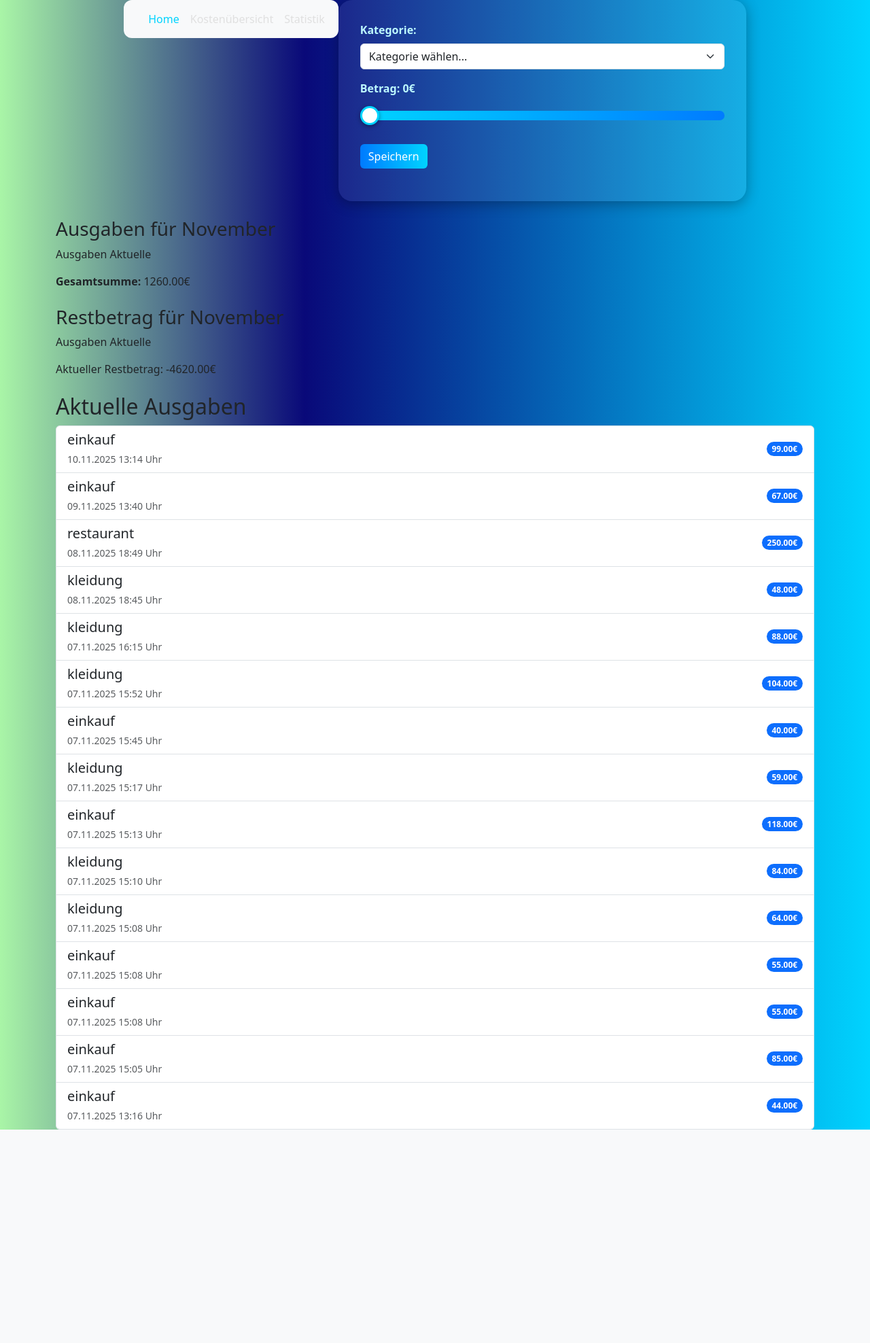
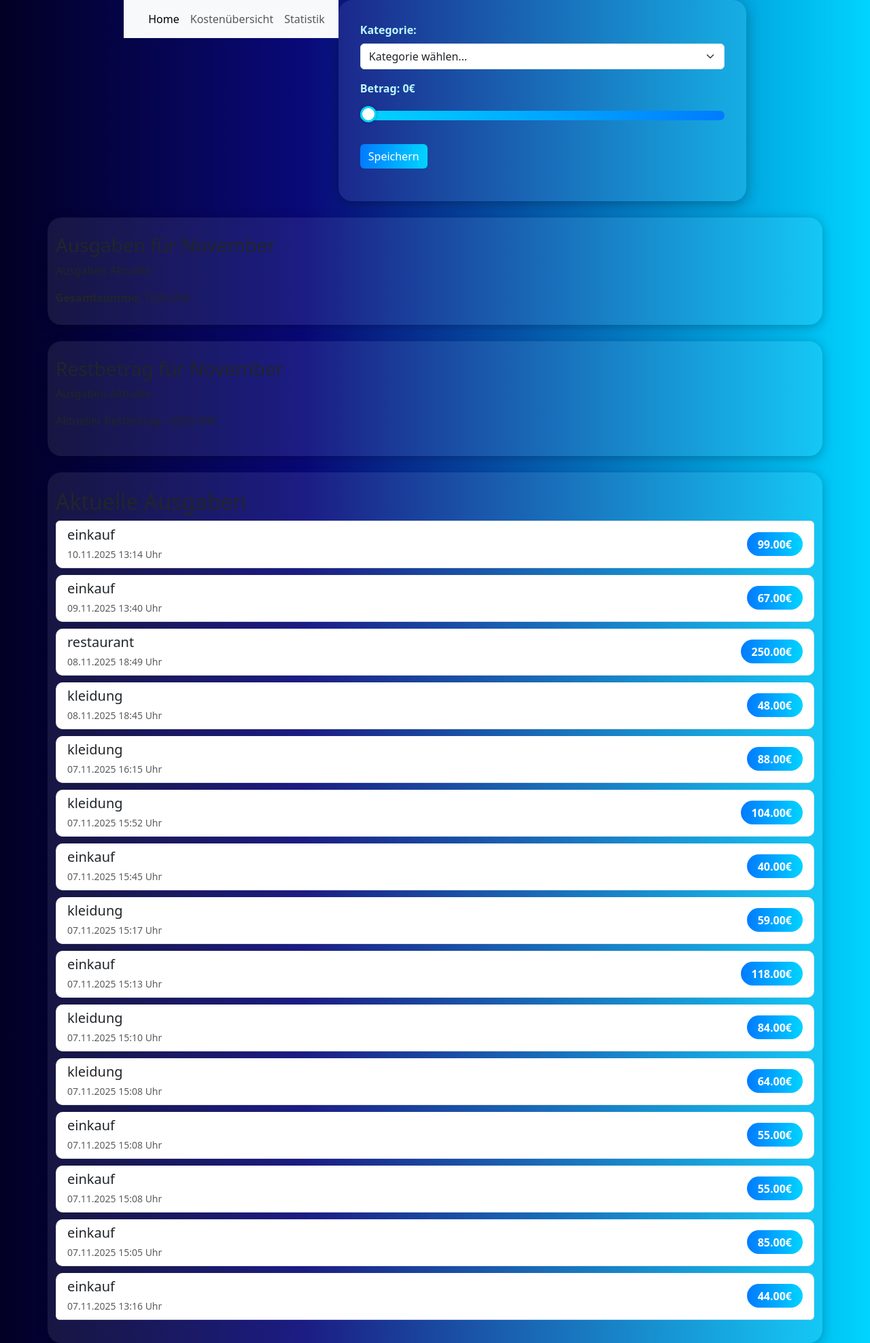
Before and after one commit to megimesser/finanzapp, a Django app: page /home/ in a window 1280 px wide. Shown: the whole page at 68% size. Before the commit the page ends 1662 px from the top, so only its background shows below. Run offline with Django 5.2, Linux system fonts and the light colour scheme; data comes from the database, SQL or seed files in the repository; both versions use the stored data as it was after the commit; some libraries are stand-ins or nearby versions.

Commit message:
new Features

```diff
--- a/home/static/home/style.css
+++ b/home/static/home/style.css
@@ -1,26 +1,12 @@
 /* ======== Grundlayout ======== */
 body {
-    background: linear-gradient(90deg, rgb(169, 245, 167) 0%, rgba(9,9,121,1) 35%, rgba(0,212,255,1) 100%);
+    background: linear-gradient(90deg, rgba(2,0,36,1) 0%, rgba(9,9,121,1) 35%, rgba(0,212,255,1) 100%);
     min-height: 100vh;
     color: #f8f9fa;
     font-family: "Segoe UI", Arial, sans-serif;
     overflow-x: hidden;
   }
 
-  /* ======== Navbar ======== */
-  .navbar {
-    background: rgba(255, 255, 255, 0.08) !important;
-    backdrop-filter: blur(8px);
-    border-radius: 12px;
-    margin-bottom: 2rem;
-  }
-  .nav-link {
-    color: #e0e0e0 !important;
-    transition: color 0.3s;
-  }
-  .nav-link:hover, .nav-link.active {
-    color: #00d4ff !important;
-  }
 
   /* ======== Formularbereich ======== */
   #eingabe_wrapper {
@@ -105,3 +91,85 @@ body {
     cursor: pointer;
     box-shadow: 0 2px 6px rgba(0,0,0,0.4);
   }
+
+
+  input[type="range"] {
+    width: 100%;
+    height: 14px;
+    border-radius: 8px;
+    outline: none;
+    appearance: none;
+    background: linear-gradient(90deg, green 0%, green 0%, #ddd 0%);
+  }
+
+  input[type="range"]::-webkit-slider-thumb {
+    -webkit-appearance: none;
+    appearance: none;
+    width: 24px;
+    height: 24px;
+    border-radius: 50%;
+    background: #fff;
+    border: 3px solid #00d4ff;
+    cursor: pointer;
+    box-shadow: 0 0 5px rgba(0, 0, 0, 0.3);
+    transition: 0.2s;
+  }
+
+  input[type="range"]::-webkit-slider-thumb:hover {
+    transform: scale(1.1);
+  }
+
+
+
+
+
+
+  /* ======== Container für Summen und Listen ======== */
+  .container {
+    background: rgba(255, 255, 255, 0.08);
+    border-radius: 20px;
+    padding: 1.5rem;
+    margin-top: 2rem;
+    box-shadow: 0 3px 15px rgba(0, 0, 0, 0.25);
+  }
+
+  h3, h2 {
+    color: #80eaff;
+    font-weight: 600;
+  }
+
+  /* Ausgabenliste */
+  .list-group-item {
+    background: rgba(255, 255, 255, 0.05);
+    color: #f1f1f1;
+    border: 1px solid rgba(255, 255, 255, 0.1);
+    border-radius: 10px;
+    margin-bottom: 10px;
+  }
+  .list-group-item .badge {
+    font-size: 1rem;
+    background: linear-gradient(90deg, #007bff 0%, #00d4ff 100%) !important;
+    padding: 0.6rem 1rem;
+  }
+
+  /* ======== Responsives Layout ======== */
+  @media (max-width: 768px) {
+    #main-wrapper {
+      padding: 1.5rem;
+    }
+    .container {
+      padding: 1rem;
+    }
+    input[type="range"].form-range {
+      height: 32px;
+    }
+  }
+
+  /* ======== Animation beim Laden ======== */
+  #main-wrapper, .container {
+    animation: fadeIn 0.7s ease-in-out;
+  }
+  @keyframes fadeIn {
+    from { opacity: 0; transform: translateY(20px); }
+    to { opacity: 1; transform: translateY(0); }
+  }
--- a/home/templates/home/main.html
+++ b/home/templates/home/main.html
@@ -138,6 +138,34 @@
         });
     </script>
 
+<script>
+    const slider = document.getElementById("ausgaben_höhe");
+    const output = document.getElementById("amount-value");
+
+    slider.addEventListener("input", function(e) {
+      const value = parseInt(e.target.value);
+      const max = parseInt(e.target.max);
+      const percent = (value / max) * 100;
+
+      // Betrag anzeigen
+      output.textContent = value;
+
+      // Farbe anhand des Werts wählen
+      let color;
+      if (value < 80) {
+        color = "green";
+      } else if (value < 160) {
+        color = "yellow";
+      } else {
+        color = "red";
+      }
+
+      // Dynamischer Verlauf (gefüllter Bereich farbig)
+      slider.style.background = `linear-gradient(90deg, ${color} ${percent}%, #ddd ${percent}%)`;
+    });
+    </script>
+
+
     <!-- Bootstrap JS -->
     <script src="https://cdn.jsdelivr.net/npm/bootstrap@5.3.2/dist/js/bootstrap.bundle.min.js"></script>
 </body>
```
Also changed, not shown: db.sqlite3.
